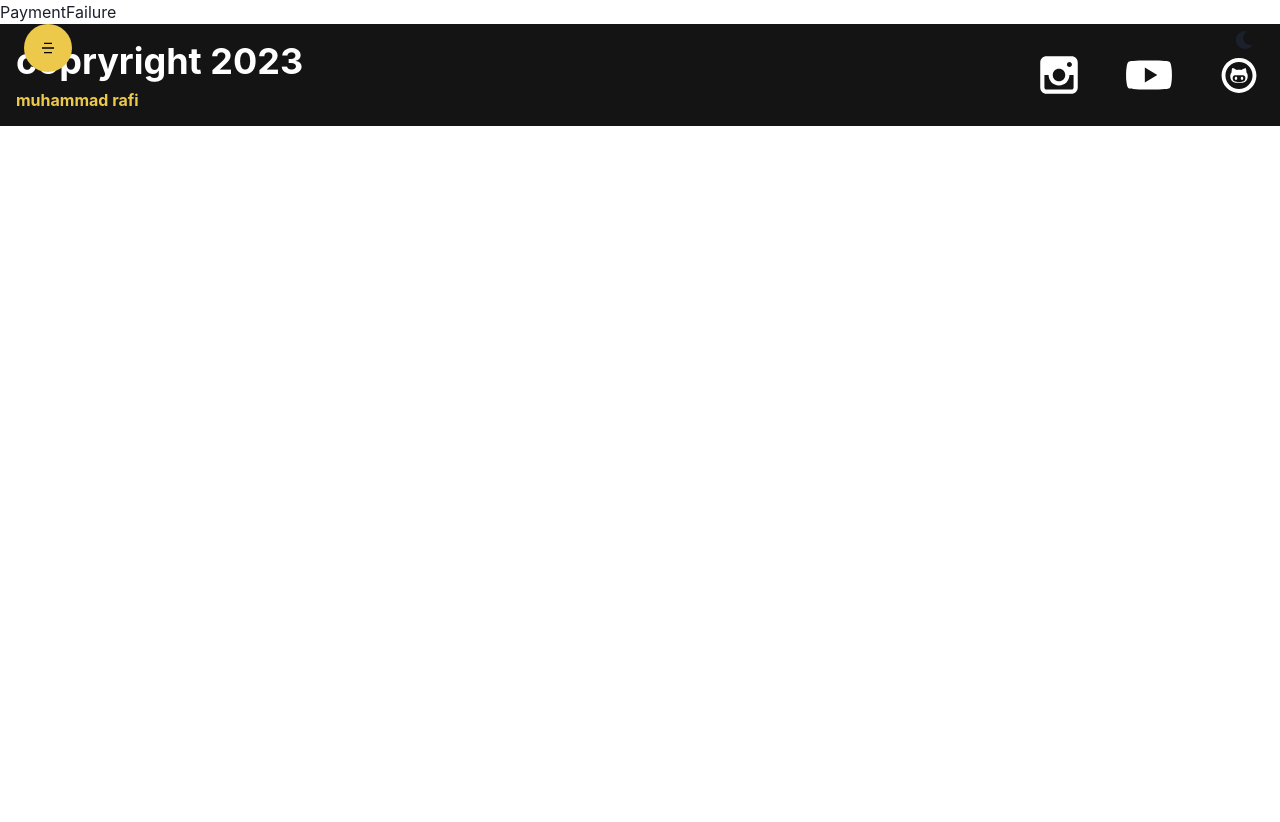
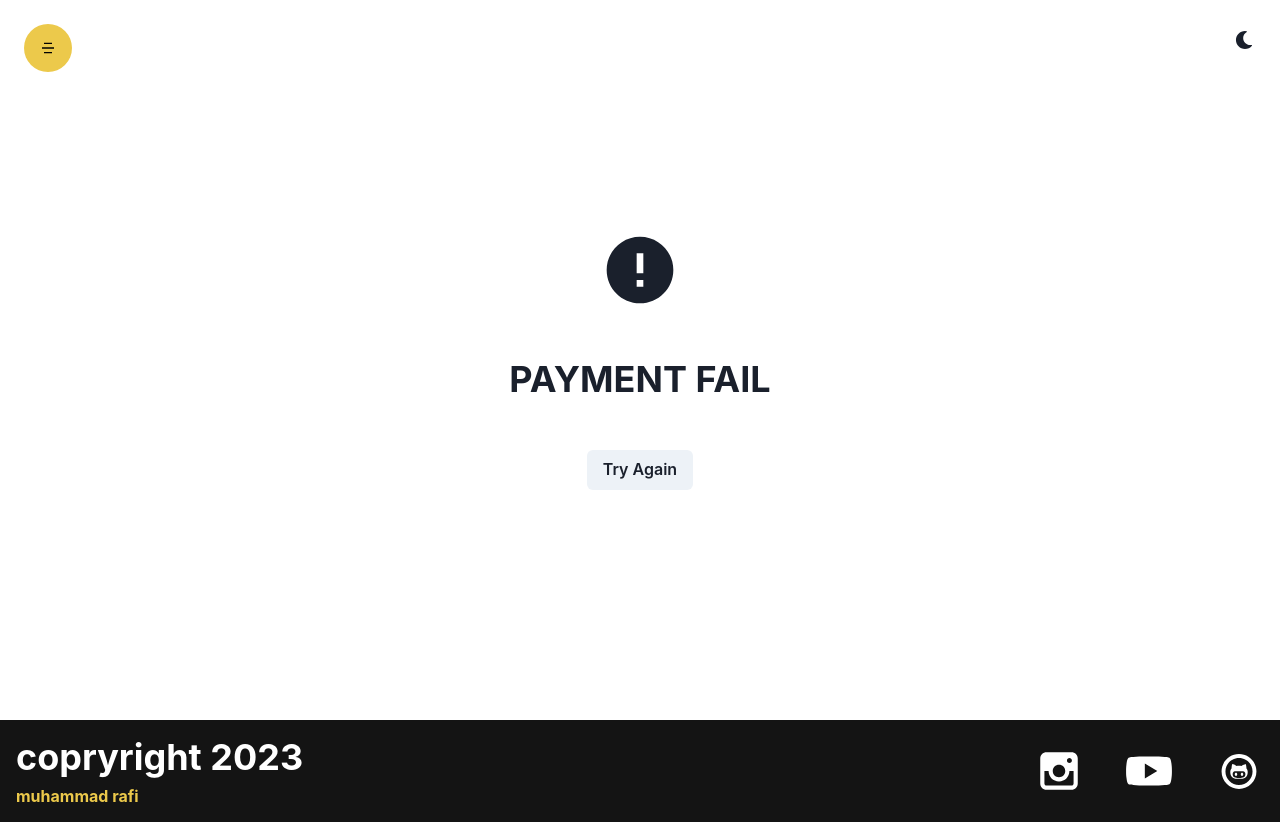
Before and after one commit to rafipopz98/course-frontend, a React (Create React App) app: page /paymentfailure in a window 1280 px wide. Before the commit the page ends 800 px from the top, so only its background shows below. Built offline with nearby package versions, Linux system fonts and the light colour scheme.

Commit message:
payemt fail

```diff
--- a/src/components/Payments/PaymentFailure.jsx
+++ b/src/components/Payments/PaymentFailure.jsx
@@ -1,9 +1,24 @@
-import React from 'react'
+import { Button, Container, Heading, VStack } from '@chakra-ui/react';
+import React from 'react';
+import { RiErrorWarningFill } from 'react-icons/ri';
+import { Link } from 'react-router-dom';
 
 const PaymentFailure = () => {
   return (
-    <div>PaymentFailure</div>
-  )
-}
+    <Container h="90vh" >
 
-export default PaymentFailure
+      <VStack justifyContent={'center'} h={'full'}spacing={'4'}>
+      <RiErrorWarningFill  size={'5rem'}/>
+      <Heading textTransform={'uppercase'} my="8" textAlign={'center'}>
+        Payment fail
+      </Heading>
+        <Link to={'/subscribe'}>
+          <Button varient={'ghost'}>Try Again</Button>
+        </Link>
+
+      </VStack>
+    </Container>
+  );
+};
+
+export default PaymentFailure;
```
